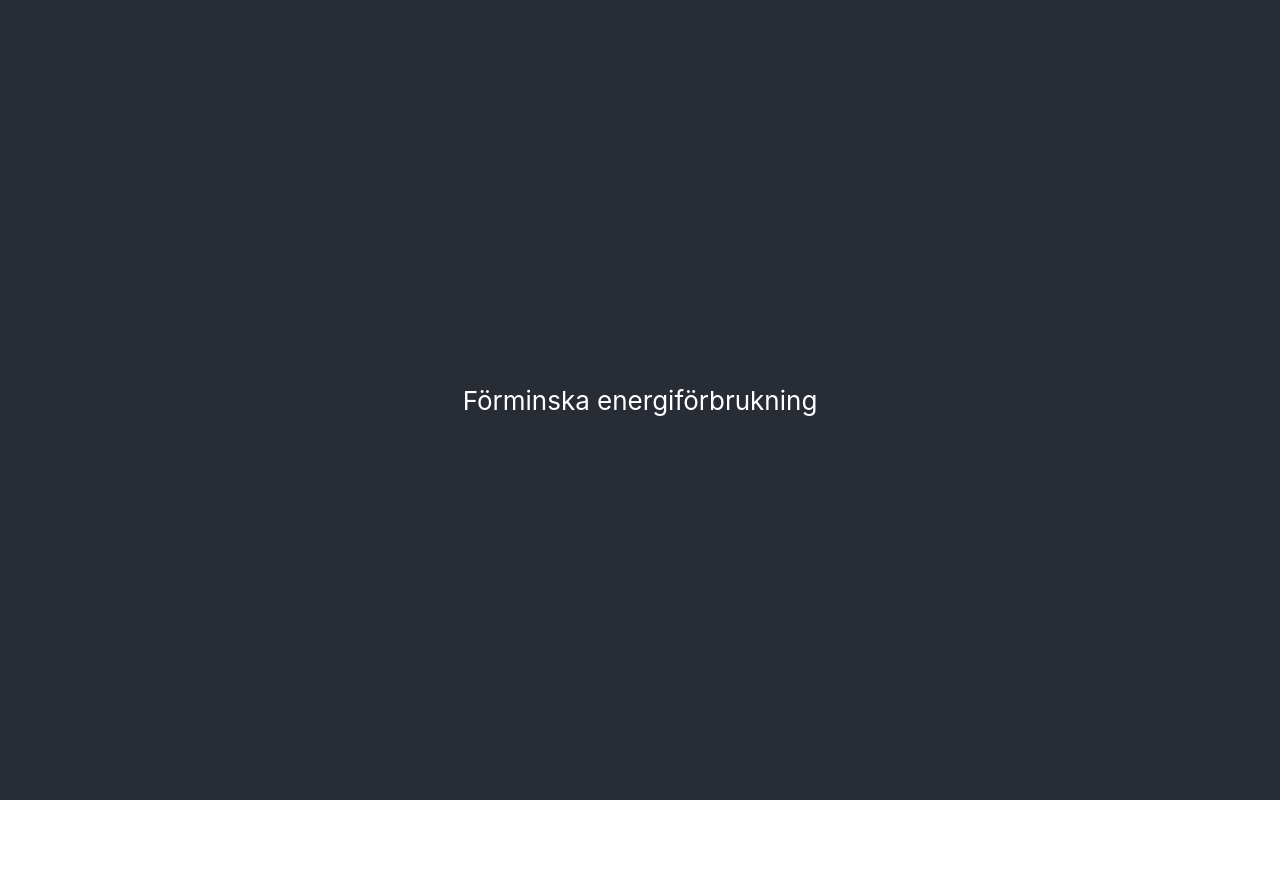
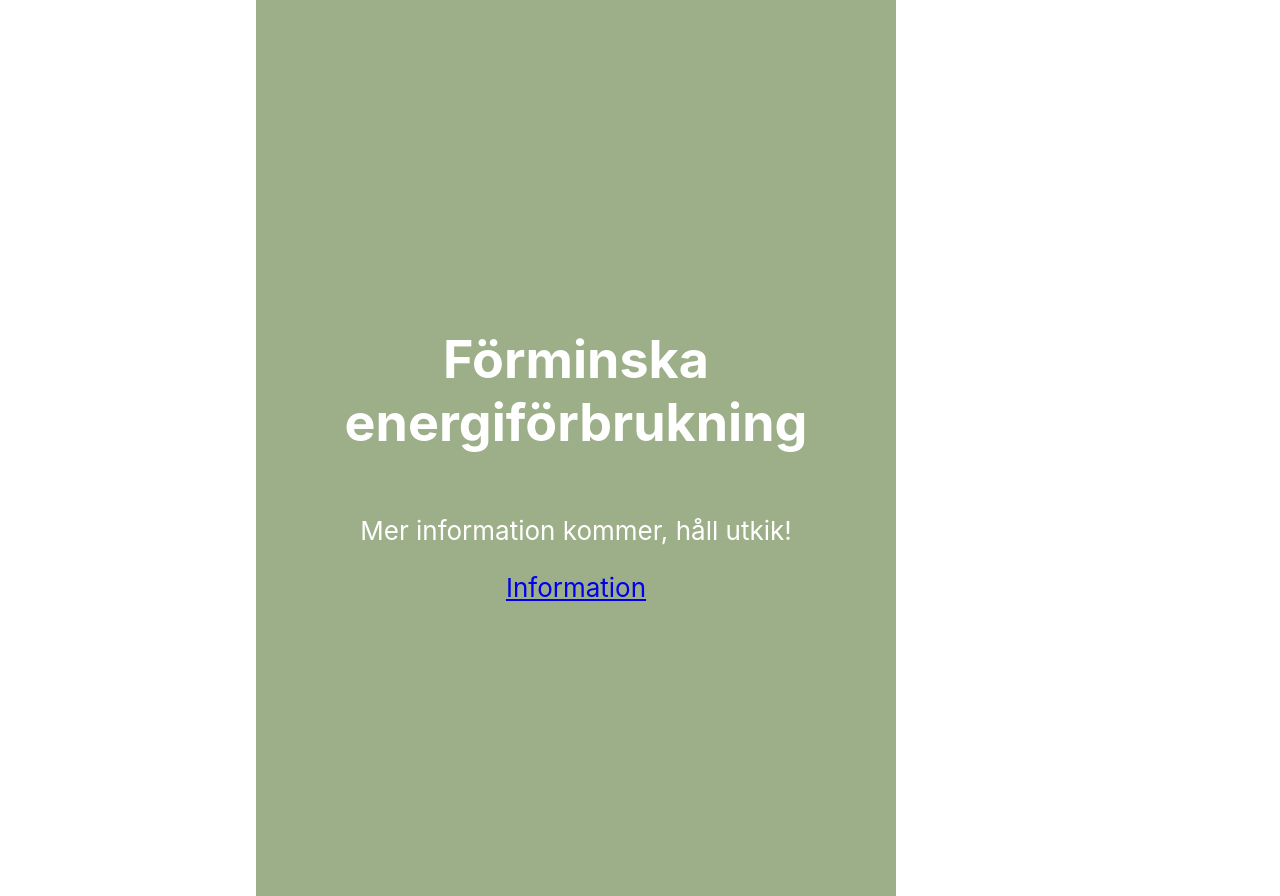
Before and after one commit to Mosmelon/Kandidatprojekt, a React (Create React App) app in the folder main/: page / in a window 1280 px wide. Before the commit the page ends 800 px from the top, so only its background shows below. Built offline with nearby package versions, Linux system fonts and the light colour scheme.

Commit message:
Reactrouterdom

```diff
--- a/main/src/App.css
+++ b/main/src/App.css
@@ -1,5 +1,6 @@
 .App {
   text-align: center;
+  background-color: white;
 }
 
 .App-logo {
@@ -13,9 +14,39 @@
   }
 }
 
+/*--------------HomePage--------------------*/
 .App-header {
-  background-color: #282c34;
-  min-height: 100vh;
+  background-color: #9CAF88;
+  height:70vw;
+  width: 50vw;
+  margin-left: 20vw;
+  display: flex;
+  flex-direction: column;
+  align-items: center;
+  justify-content: center;
+  font-size: calc(10px + 2vmin);
+  color: white;
+}
+.App-link {
+  color: #000000;
+}
+.links{
+  color: black;
+}
+
+
+/*--------------Information-----------------------------*/
+.Info{
+
+  text-align: center;
+  background-color: white;
+
+}
+.Info-header{
+  background-color: #296d98;
+  height:70vw;
+  width: 50vw;
+  margin-left: 20vw;
   display: flex;
   flex-direction: column;
   align-items: center;
@@ -24,9 +55,6 @@
   color: white;
 }
 
-.App-link {
-  color: #61dafb;
-}
 
 @keyframes App-logo-spin {
   from {
--- a/main/src/App.js
+++ b/main/src/App.js
@@ -1,16 +1,36 @@
-import logo from './logo.svg';
-import './App.css';
 
-function App() {
+
+import Home from './Components/Home';
+import Info from './Components/Info';
+import React from "react";
+import {
+  BrowserRouter as Router,
+  Routes,
+  Switch,
+  Route,
+  Link
+} from "react-router-dom";
+
+export default function App() {
+
+
+
   return (
-    <div className="App">
-      <header className="App-header">
-      <p>
-          Förminska energiförbrukning
-        </p>
-      </header>
-    </div>
+
+
+       <Router>
+          <Routes>
+            <Route path="/" element={<Home/>}/>
+            <Route path="/Info" element={<Info/>}/>
+
+          </Routes>
+      </Router>
+
+
+
   );
+
+
+
+
 }
-
-export default App;
--- /dev/null
+++ b/main/src/Components/Home.js
@@ -0,0 +1,23 @@
+
+import '../App.css';
+import React, {useEffect, useState, useRef} from 'react';
+import { Link } from 'react-router-dom';
+
+export default function Home() {
+  return (
+    <div className="App">
+      <header className="App-header">
+      <h1>
+          Förminska energiförbrukning
+        </h1>
+        <p>
+          Mer information kommer, håll utkik!
+        </p>
+        <div className="links">
+              <Link to="/Info">Information</Link>
+          </div>
+      </header>
+
+    </div>
+  );
+}
--- /dev/null
+++ b/main/src/Components/Info.js
@@ -0,0 +1,22 @@
+
+
+import '../App.css';
+import React, {useEffect, useState, useRef} from 'react';
+import { Link } from 'react-router-dom';
+
+function Info() {
+    return (
+      <div className="Info">
+        <header className="Info-header">
+        <h1>
+            Information
+          </h1>
+          <p>
+            Tja, här kan du få mera information.
+          </p>
+        </header>
+      </div>
+    );
+  }
+
+  export default Info;
```
